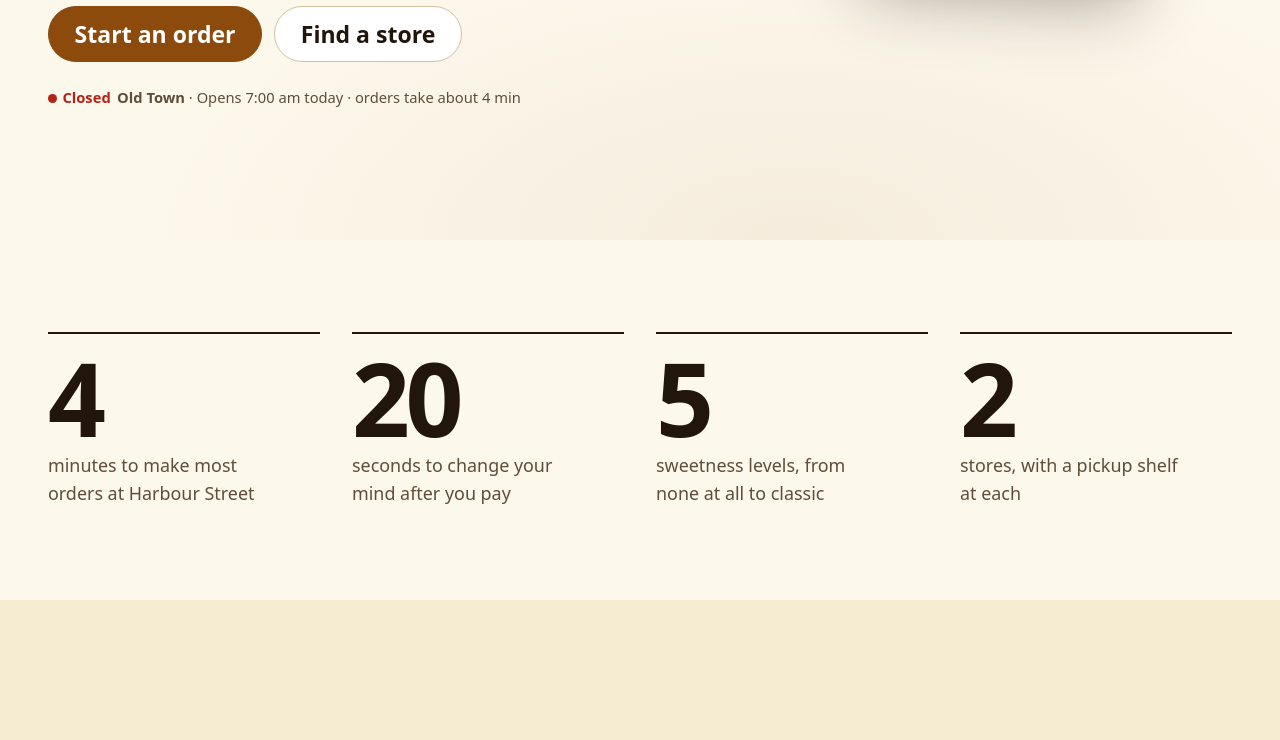
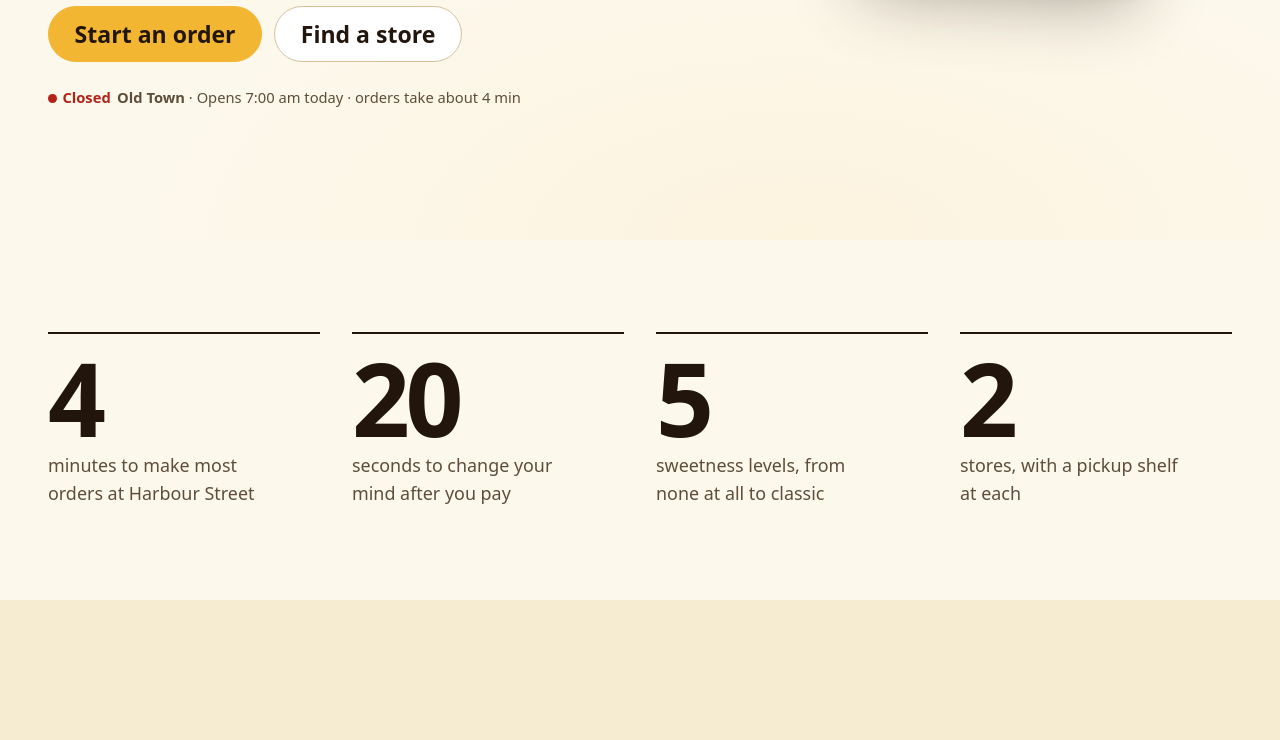
Before and after one commit to datton/orchestrate-demo-bakery, a plain HTML site: page index.html in a window 1280 px wide. Shown: the part 625-1365 px from the top of the page. Drawn offline with Linux system fonts and the light colour scheme.

Commit message:
Butter-yellow accent with crust-brown text ink; gift cards match catalog ids

```diff
--- a/css/tokens.css
+++ b/css/tokens.css
@@ -5,14 +5,14 @@
    reads ONLY these variables, so a new palette, type scale or motion feel is a change here and nowhere else.
 
    Contrast (WCAG AA) on --color-bg and --color-surface: --color-ink 16.7:1, --color-ink-muted 7.6:1,
-   --color-accent-ink 6.4:1, white on --color-accent 6.8:1, --color-on-dark on --color-dark 16.6:1. --color-ink-faint
+   --color-accent-ink 6.4:1, --color-on-accent on --color-accent 9.7:1, --color-on-dark on --color-dark 16.6:1. --color-ink-faint
    (3.7:1) is for large type only. Gift card designs pair each background with an ink of 4.5:1 or more.
    ===================================================================================================================== */
 
 :root {
   color-scheme: light;
 
-  /* ---- Colour: flour paper, butter-flour neutrals, dark-rye ink and ONE accent (baked crust) -------------------------------------- */
+  /* ---- Colour: flour paper, butter-flour neutrals, dark-rye ink and ONE accent (butter yellow, with crust-brown ink for text) -------------------------------------- */
   --color-bg: #fdf8ec;
   --color-surface: #ffffff;
   --color-surface-2: #f6ecd2;
@@ -22,17 +22,17 @@
   --color-line: #eee2c4;
   --color-line-strong: #d2c19c;
 
-  --color-accent: #8c4a0c;
-  --color-accent-hover: #6f3a08;
-  --color-on-accent: #ffffff;
-  --color-accent-soft: #fbe8c4;
-  --color-accent-ink: #8c4a0c;
+  --color-accent: #f2b632;            /* butter yellow: buttons, fills (dark text on it) */
+  --color-accent-hover: #e3a21a;
+  --color-on-accent: #22160c;         /* dark rye on butter: 9.7:1 */
+  --color-accent-soft: #fcefc8;
+  --color-accent-ink: #8c4a0c;        /* baked-crust text and links on light: 6.4:1 */
 
   --color-dark: #1a110a;
   --color-dark-2: #2a1d12;
   --color-on-dark: #faf1de;
   --color-on-dark-muted: #cbb99f;
-  --color-accent-on-dark: #f2b45c;
+  --color-accent-on-dark: #f5c04a;
   --color-line-dark: #43301c;
 
   --color-success: #1b6a3d;  --color-success-soft: #e2f1e7;
@@ -43,10 +43,10 @@
   --color-backdrop: rgb(26 17 10 / 0.52);
   --color-selection: #f5dca6;
 
-  --gradient-text: linear-gradient(100deg, var(--color-ink) 15%, var(--color-accent) 50%, var(--color-ink) 85%);
-  --gradient-glow: radial-gradient(55% 45% at 15% 15%, rgb(140 74 12 / 0.16), transparent 70%),
+  --gradient-text: linear-gradient(100deg, var(--color-ink) 15%, var(--color-accent-ink) 50%, var(--color-ink) 85%);
+  --gradient-glow: radial-gradient(55% 45% at 15% 15%, rgb(242 182 50 / 0.16), transparent 70%),
                    radial-gradient(45% 40% at 85% 25%, rgb(235 180 80 / 0.18), transparent 70%),
-                   radial-gradient(60% 50% at 60% 100%, rgb(140 74 12 / 0.07), transparent 70%);
+                   radial-gradient(60% 50% at 60% 100%, rgb(242 182 50 / 0.07), transparent 70%);
 
   /* ---- Shop states ------------------------------------------------------------------------------------------------ */
   --color-status-received: var(--color-ink);
@@ -62,14 +62,14 @@
   /* ---- Gift card designs (ids match shop/catalog.json giftCards.designs) ------------------------------------------- */
   --gift-default-bg: linear-gradient(140deg, #8c4a0c 0%, #4d2406 100%);
   --gift-default-ink: #fff8e8;
-  --gift-thanks-bg: linear-gradient(140deg, #f8dfa0 0%, #eab25a 100%);
+  --gift-thanks-bg: linear-gradient(140deg, #f8dfa0 0%, #f2b632 100%);
   --gift-thanks-ink: #2e1c0b;
   --gift-birthday-bg: linear-gradient(140deg, #6e1f1f 0%, #8a2a2a 100%);
   --gift-birthday-ink: #fff3f0;
-  --gift-congrats-bg: linear-gradient(140deg, #1f3518 0%, #2f4a24 100%);
-  --gift-congrats-ink: #f3f7ea;
-  --gift-break-bg: linear-gradient(140deg, #22160c 0%, #4d3320 100%);
-  --gift-break-ink: #faf1de;
+  --gift-weekend-bg: linear-gradient(140deg, #8c4a0c 0%, #4d2406 100%);
+  --gift-weekend-ink: #fff8e8;
+  --gift-welcome-bg: linear-gradient(140deg, #22160c 0%, #4d3320 100%);
+  --gift-welcome-ink: #faf1de;
 
   /* ---- Type: system fonts only ------------------------------------------------------------------------------------ */
   --font-sans: system-ui, -apple-system, "Segoe UI", Roboto, "Helvetica Neue", Arial, sans-serif;
@@ -129,7 +129,7 @@
   --shadow-s: 0 1px 2px rgb(34 22 12 / 0.05), 0 4px 12px -4px rgb(34 22 12 / 0.12);
   --shadow-m: 0 2px 4px rgb(34 22 12 / 0.04), 0 14px 32px -12px rgb(34 22 12 / 0.24);
   --shadow-l: 0 4px 8px rgb(34 22 12 / 0.05), 0 30px 70px -24px rgb(34 22 12 / 0.42);
-  --shadow-glow: 0 12px 36px -12px rgb(140 74 12 / 0.55);
+  --shadow-glow: 0 12px 36px -12px rgb(242 182 50 / 0.55);
 
   /* ---- Layout ----------------------------------------------------------------------------------------------------- */
   --container: 74rem;
```
